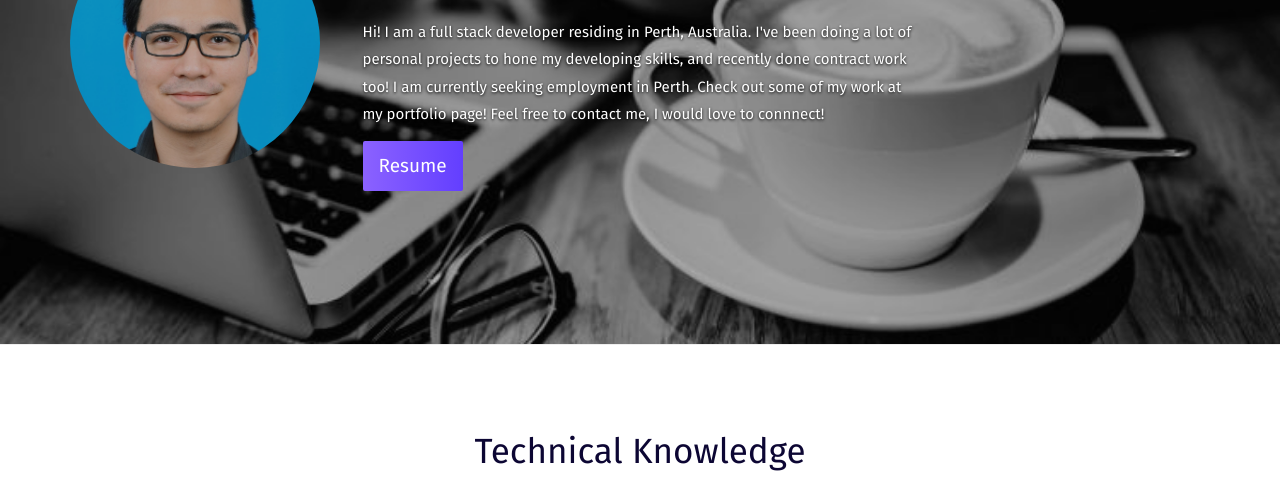
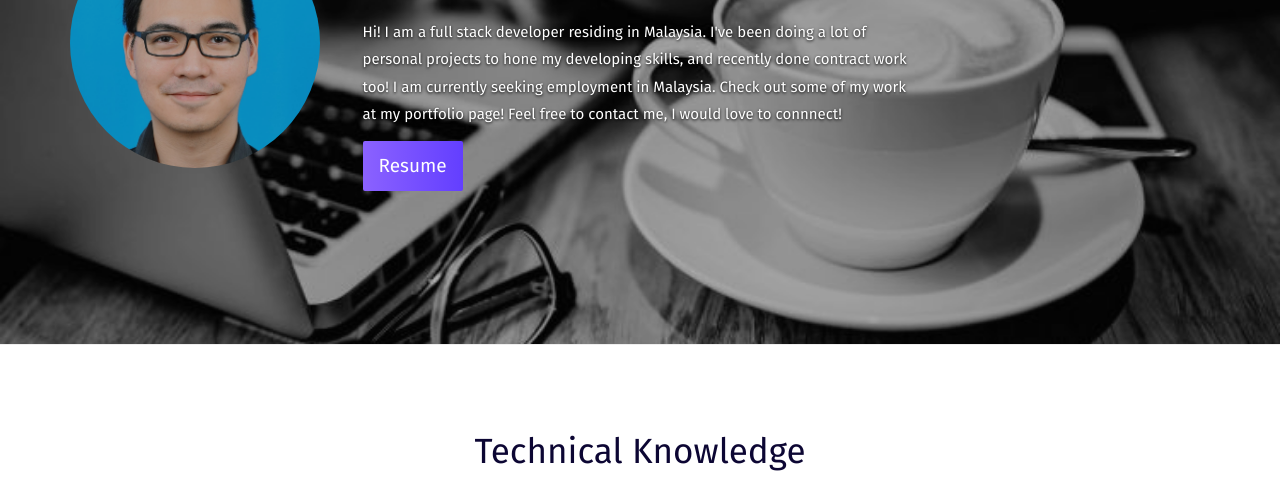
Before and after one commit to sjodcre/oma_web, a plain HTML site: page index.html in a window 1280 px wide. Shown: the part 316-800 px from the top of the page. Drawn offline with Linux system fonts and the light colour scheme; a web font is replaced by a local one.

Commit message:
update location

```diff
--- a/index.html
+++ b/index.html
@@ -62,9 +62,9 @@
            </div>
             <div class="col-md-6">
                 <h1>Samuel John Omamalin</h1>
-                <p class="introduction">Hi! I am a full stack developer residing in Perth, Australia. I've been doing a lot of
+                <p class="introduction">Hi! I am a full stack developer residing in Malaysia. I've been doing a lot of
                     personal projects to hone my developing skills, and recently done contract work too!
-                    I am currently seeking employment in Perth. Check out some of my work at my portfolio
+                    I am currently seeking employment in Malaysia. Check out some of my work at my portfolio
                     page! Feel free to contact me, I would love to connnect! </p>
                  <a href="Samuel_Omamalin_CV_final_v1.pdf" download class="btn btn-lg btn-primary">Resume</a>
             </div>
```
